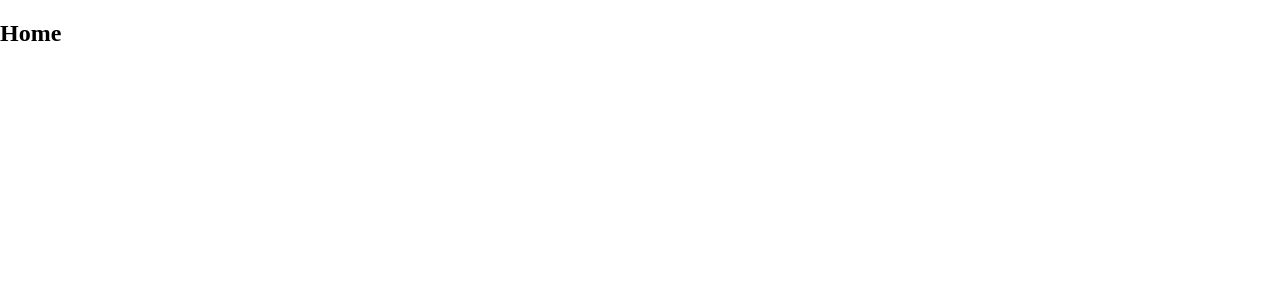
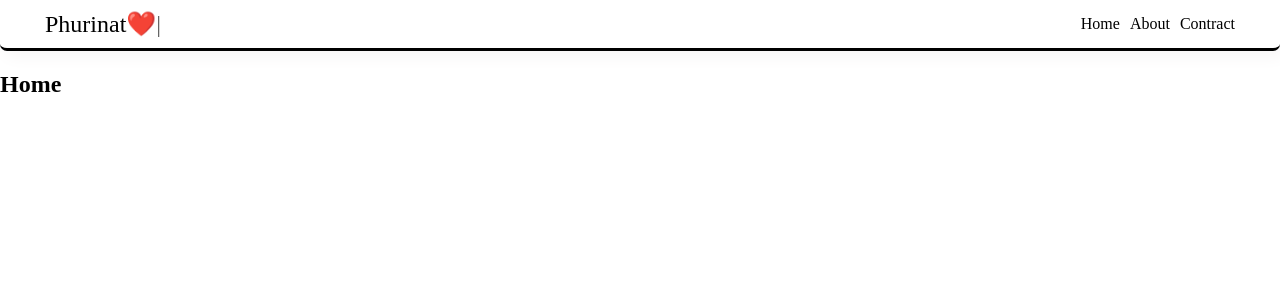
Before and after one commit to PhurinatBunyachai/my-portfolio, a React (Create React App) app: page / in a window 1280 px wide. Shown: the top 300 px of the page. Built offline with nearby package versions, Linux system fonts and the light colour scheme.

Commit message:
add header

```diff
--- /dev/null
+++ b/src/components/Header/index.js
@@ -0,0 +1,77 @@
+import React,{useEffect,useRef} from 'react'
+import { useHistory } from 'react-router-dom';
+import styled from 'styled-components'
+import Typed from 'typed.js';
+export default function Header() {
+
+    const el = useRef(null);
+    const typed = useRef(null);
+    const history = useHistory();
+    useEffect(() => {
+        const options = {
+            strings: [
+            'Phurinat❤️',
+          ],
+          typeSpeed: 200,
+          backSpeed: 50,
+          smartBackspace: true
+        };
+        typed.current = new Typed(el.current, options);
+        return () => {
+            typed.current.destroy();
+        }
+    })
+
+
+    const openPage = (path) =>{
+        history.push(`/${path}`);
+    }
+
+    return (
+        <Container>
+            <Logo>
+                <span ref={el}></span>
+            </Logo>
+            <Menu>
+               <div className='active' onClick={() => {openPage('Home')}}>
+                   Home
+               </div>
+               <div onClick={() => {openPage('About')}}>
+                   About
+               </div>
+               <div>
+                   Contract
+               </div>
+            </Menu>
+        </Container>
+    )
+}
+
+const Container = styled.div`
+    display: flex;
+    flex-direction: row;
+    justify-content:space-between;
+    align-items:center;
+    border-bottom: 3px solid;
+    border-bottom-left-radius: 7px;
+    border-bottom-right-radius: 7px;
+    padding: 10px 45px 10px 45px;
+    box-shadow: 5px 5px 18px #F6F4F4;
+
+`
+const Logo = styled.div`
+    span{
+        font-size: 24px;
+    }
+`
+const Menu = styled.div`
+    display: flex;
+    flex-direction: row;
+    justify-content:start;
+    gap: 10px;
+    cursor: pointer
+     .active {
+        color: red;
+    }
+
+`
--- a/src/index.js
+++ b/src/index.js
@@ -3,9 +3,11 @@ import ReactDOM from 'react-dom';
 import App from './App';
 import reportWebVitals from './reportWebVitals';
 import GlobalStyle from './utils/GlobalStyle'
+import Header from './components/Header'
 ReactDOM.render(
   <React.StrictMode>
     <GlobalStyle/>
+    <Header/>
     <App />
   </React.StrictMode>,
   document.getElementById('root')
--- a/src/pages/NotFound.js
+++ b/src/pages/NotFound.js
@@ -4,7 +4,7 @@ import styled from 'styled-components'
 
 export default function NotFound() {
   const history = useHistory();
-  const routeChange = () =>{
+  const backtoHome = () =>{
     history.push(`/`);
   }
     return (
@@ -12,7 +12,7 @@ export default function NotFound() {
             <Img src='/imgs/404.png' />
             <Wrapper>
               <h1>404 Not Fonud</h1>
-              <Button onClick={() => routeChange()}>Go Back</Button>
+              <Button onClick={() => backtoHome()}>Go Back</Button>
             </Wrapper>
       </Container>
     )
```
